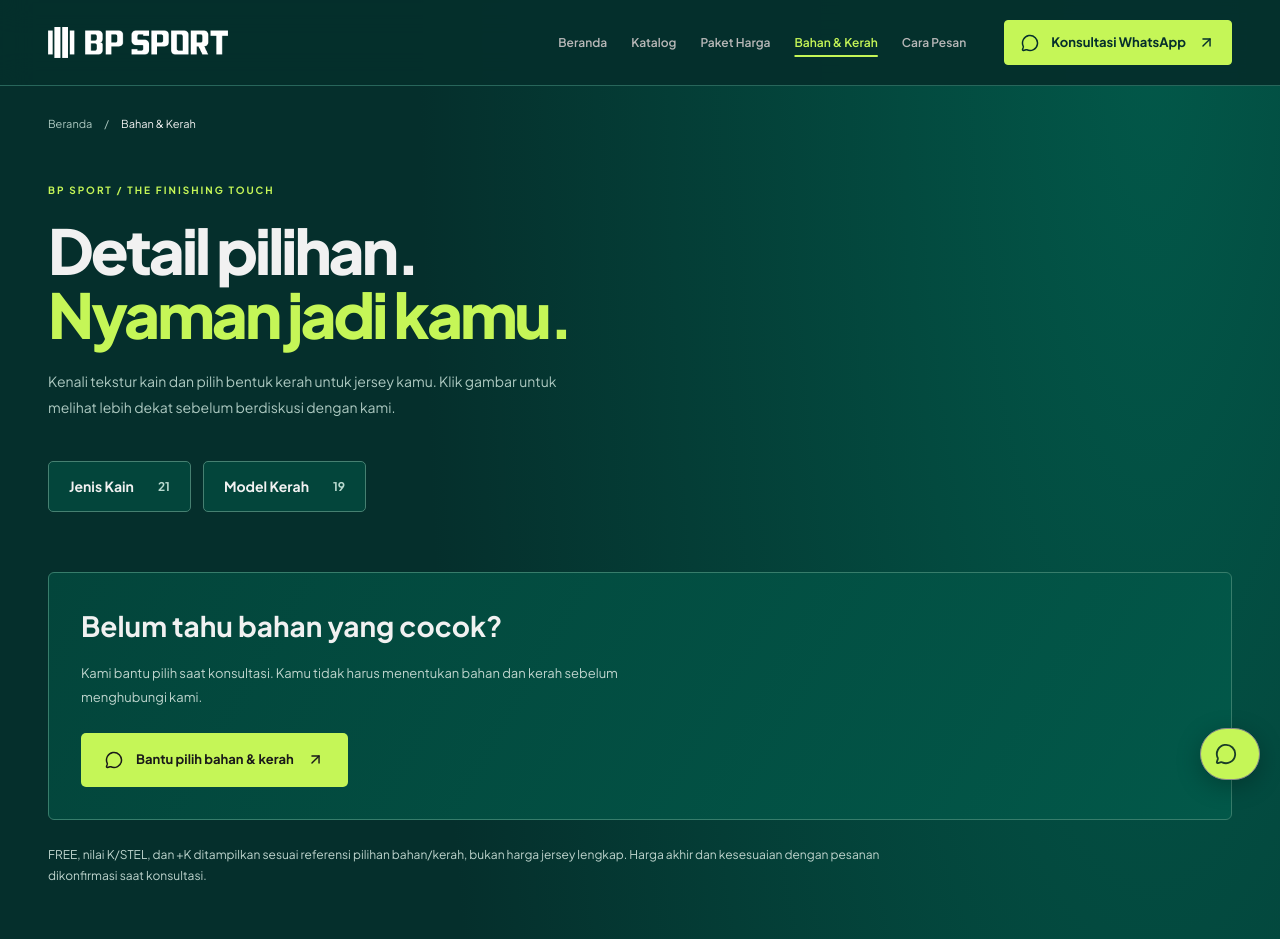
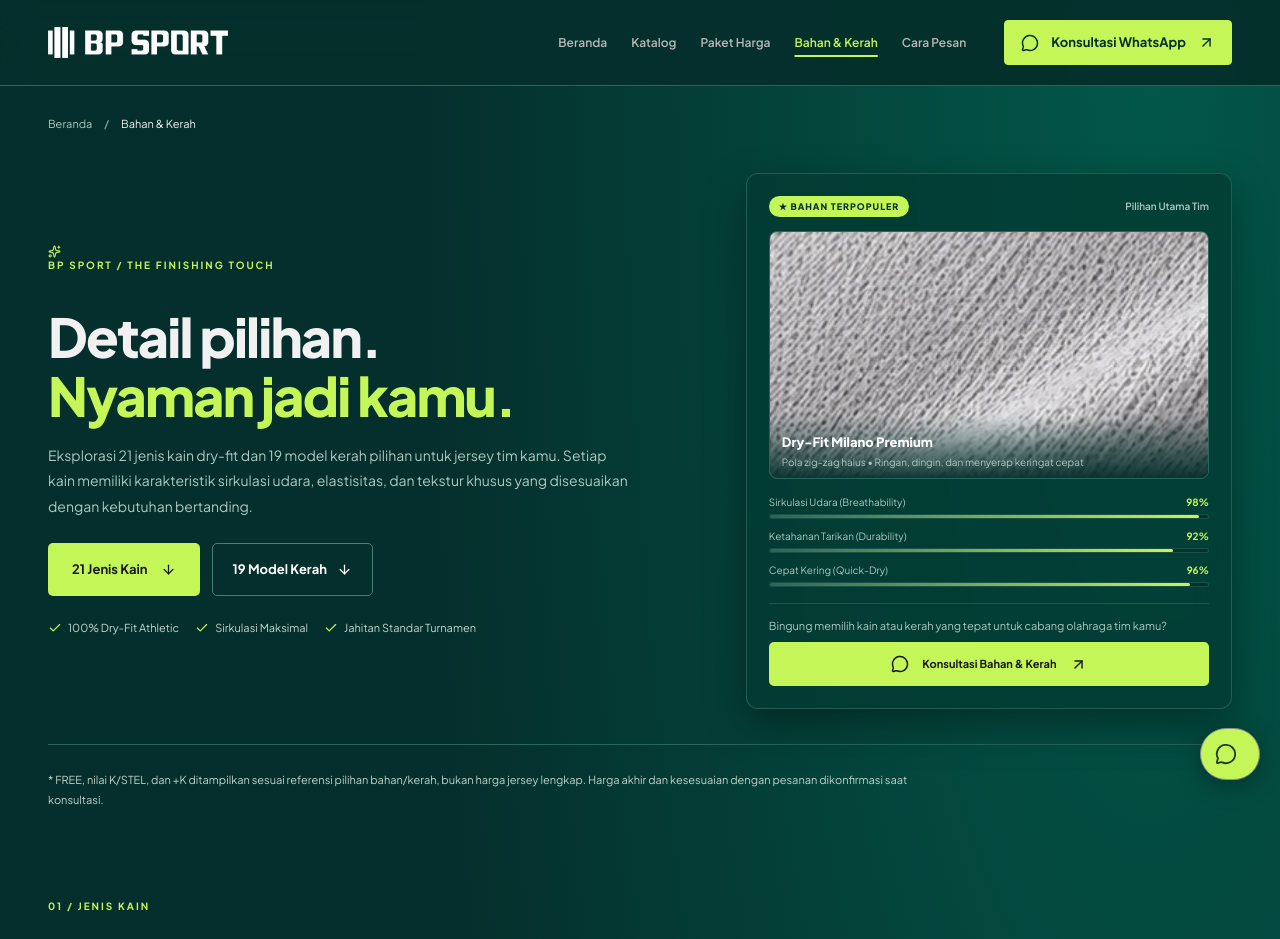
Before and after one commit to Marshel2727/web-katalog-jersy-castom, a Next.js app: page /bahan-kerah in a window 1280 px wide. Shown: the top 939 px of the page. Built offline with nearby package versions, Linux system fonts and the light colour scheme.

Commit message:
fix(ui): perbaiki layout kosong bahan-kerah dengan hero spotlight card dan filter pencarian

```diff
--- a/src/app/bahan-kerah/page.tsx
+++ b/src/app/bahan-kerah/page.tsx
@@ -1,8 +1,10 @@
 import type { Metadata } from "next";
 import Link from "next/link";
+import Image from "next/image";
 import { materials, collars } from "@/data/materials";
 import { OptionGallery } from "@/components/materials/option-gallery";
 import { WhatsAppLink } from "@/components/ui/whatsapp-link";
+import { Check, ArrowDown, Sparkles } from "lucide-react";
 
 export const metadata: Metadata = {
   title: "Pilihan Bahan & Kerah",
@@ -18,32 +20,106 @@ export default function MaterialsPage() {
         <span>/</span>
         <span>Bahan & Kerah</span>
       </nav>
-      <div className="page-heading">
-        <span className="eyebrow">BP SPORT / THE FINISHING TOUCH</span>
+
+      {/* HERO SECTION: BALANCED 2-COLUMN SHOWCASE */}
+      <section className="materials-hero">
+        <div className="materials-hero-grid">
+          {/* KOLOM KIRI: INFO & AKSI UTAMA */}
+          <div className="materials-hero-left">
+            <span className="eyebrow">
+              <Sparkles size={13} className="inline-icon" /> BP SPORT / THE FINISHING TOUCH
+            </span>
             <h1>
               Detail pilihan.
               <br />
               <span className="lime">Nyaman jadi kamu.</span>
             </h1>
-        <p>
-          Kenali tekstur kain dan pilih bentuk kerah untuk jersey kamu. Klik
-          gambar untuk melihat lebih dekat sebelum berdiskusi dengan kami.
+            <p className="materials-hero-lead">
+              Eksplorasi 21 jenis kain dry-fit dan 19 model kerah pilihan untuk jersey tim kamu.
+              Setiap kain memiliki karakteristik sirkulasi udara, elastisitas, dan tekstur khusus
+              yang disesuaikan dengan kebutuhan bertanding.
             </p>
+
+            <div className="materials-quick-actions">
+              <a href="#jenis-kain" className="button">
+                21 Jenis Kain <ArrowDown size={15} />
+              </a>
+              <a href="#model-kerah" className="button button-outline">
+                19 Model Kerah <ArrowDown size={15} />
+              </a>
             </div>
-      <nav
-        className="materials-section-nav"
-        aria-label="Bagian bahan dan kerah"
-      >
-        <a href="#jenis-kain">
-          Jenis Kain <span>21</span>
-        </a>
-        <a href="#model-kerah">
-          Model Kerah <span>19</span>
-        </a>
-      </nav>
-      <div className="materials-consultation ordering-guidance"><h2>Belum tahu bahan yang cocok?</h2><p>Kami bantu pilih saat konsultasi. Kamu tidak harus menentukan bahan dan kerah sebelum menghubungi kami.</p><WhatsAppLink>Bantu pilih bahan & kerah</WhatsAppLink></div>
+
+            <div className="materials-feature-tags">
+              <span>
+                <Check size={14} /> 100% Dry-Fit Athletic
+              </span>
+              <span>
+                <Check size={14} /> Sirkulasi Maksimal
+              </span>
+              <span>
+                <Check size={14} /> Jahitan Standar Turnamen
+              </span>
+            </div>
+          </div>
+
+          {/* KOLOM KANAN: SPOTLIGHT CARD (MENGISI RUANG KOSONG) */}
+          <div className="materials-hero-right">
+            <div className="materials-spotlight-card">
+              <div className="spotlight-badge-row">
+                <span className="spotlight-tag">★ BAHAN TERPOPULER</span>
+                <span className="spotlight-sub">Pilihan Utama Tim</span>
+              </div>
+
+              <div className="spotlight-preview-box">
+                <Image
+                  src="/images/bahan-kerah/kain/milano.webp"
+                  alt="Tekstur kain Dry-Fit Milano"
+                  width={380}
+                  height={220}
+                  className="spotlight-img"
+                  priority
+                />
+                <div className="spotlight-caption-overlay">
+                  <strong>Dry-Fit Milano Premium</strong>
+                  <small>Pola zig-zag halus • Ringan, dingin, dan menyerap keringat cepat</small>
+                </div>
+              </div>
+
+              <div className="spotlight-specs-list">
+                <div className="spec-row">
+                  <div className="spec-text">
+                    <span>Sirkulasi Udara (Breathability)</span>
+                    <strong>98%</strong>
+                  </div>
+                  <div className="spec-bar"><div className="spec-progress" style={{ width: "98%" }} /></div>
+                </div>
+                <div className="spec-row">
+                  <div className="spec-text">
+                    <span>Ketahanan Tarikan (Durability)</span>
+                    <strong>92%</strong>
+                  </div>
+                  <div className="spec-bar"><div className="spec-progress" style={{ width: "92%" }} /></div>
+                </div>
+                <div className="spec-row">
+                  <div className="spec-text">
+                    <span>Cepat Kering (Quick-Dry)</span>
+                    <strong>96%</strong>
+                  </div>
+                  <div className="spec-bar"><div className="spec-progress" style={{ width: "96%" }} /></div>
+                </div>
+              </div>
+
+              <div className="spotlight-consultation">
+                <p>Bingung memilih kain atau kerah yang tepat untuk cabang olahraga tim kamu?</p>
+                <WhatsAppLink className="spotlight-btn">Konsultasi Bahan & Kerah</WhatsAppLink>
+              </div>
+            </div>
+          </div>
+        </div>
+      </section>
+
       <p className="materials-price-note">
-        FREE, nilai K/STEL, dan +K ditampilkan sesuai referensi pilihan
+        * FREE, nilai K/STEL, dan +K ditampilkan sesuai referensi pilihan
         bahan/kerah, bukan harga jersey lengkap. Harga akhir dan kesesuaian
         dengan pesanan dikonfirmasi saat konsultasi.
       </p>
--- a/src/app/globals.css
+++ b/src/app/globals.css
@@ -1763,12 +1763,49 @@ body { background: radial-gradient(ellipse at 90% 0%, #025849 0, transparent 45%
 @media (min-width:761px) and (max-width:1100px) { .header-inner { height: auto; min-height: 85px; flex-wrap: wrap; gap: 15px; padding-block: 16px; } .header .navigation { flex-wrap: wrap; } }
 @media (max-width:760px) { .package-grid, .package-grid-two { grid-template-columns: 1fr; } .package-image img, .package-grid-two .package-image img { height: 240px; } .package-content { padding: 20px; } .pricing-teaser { align-items: flex-start; flex-direction: column; padding: 22px; } .pricing-section h2 { font-size: 26px; } .pricing-section { padding-top: 42px; } .pricing-footnote { padding: 22px; } }
 .materials-page { padding-bottom: 80px; }
-.materials-page .page-heading { padding-top: 20px; max-width: 800px; }
+.materials-hero { padding: 10px 0 35px; border-bottom: 1px solid var(--line); margin-bottom: 25px; }
+.materials-hero-grid { display: grid; grid-template-columns: 1.15fr 0.85fr; gap: 40px; align-items: stretch; }
+.materials-hero-left { display: flex; flex-direction: column; justify-content: center; }
+.materials-hero-left h1 { font-size: clamp(34px, 4.2vw, 54px); font-weight: 850; line-height: 1.1; letter-spacing: -1.8px; margin: 14px 0 18px; }
+.materials-hero-lead { font-size: 14px; line-height: 1.8; color: var(--muted); max-width: 580px; margin-bottom: 24px; }
+.materials-quick-actions { display: flex; gap: 12px; flex-wrap: wrap; margin-bottom: 24px; }
+.button-outline { background: transparent; color: #ffffff; border: 1px solid #468071; border-radius: 5px; padding: 14px 20px; font-weight: 700; font-size: 13px; display: inline-flex; align-items: center; gap: 10px; transition: all 0.2s ease; }
+.button-outline:hover { background: rgba(40, 102, 91, 0.35); border-color: var(--lime); transform: translateY(-2px); }
+.materials-feature-tags { display: flex; gap: 16px; flex-wrap: wrap; font-size: 11px; color: #c0d7cf; }
+.materials-feature-tags span { display: inline-flex; align-items: center; gap: 6px; }
+.materials-feature-tags svg { color: var(--lime); }
+
+/* SPOTLIGHT CARD */
+.materials-hero-right { display: flex; align-items: stretch; }
+.materials-spotlight-card { width: 100%; background: rgba(3, 58, 50, 0.75); border: 1px solid rgba(40, 102, 91, 0.8); border-radius: 12px; padding: 22px; backdrop-filter: blur(16px); box-shadow: 0 16px 40px rgba(0, 0, 0, 0.35); display: flex; flex-direction: column; justify-content: space-between; }
+.spotlight-badge-row { display: flex; justify-content: space-between; align-items: center; margin-bottom: 14px; }
+.spotlight-tag { font-size: 9px; font-weight: 800; letter-spacing: 1px; color: #052f2c; background: var(--lime); padding: 4px 10px; border-radius: 20px; }
+.spotlight-sub { font-size: 10px; color: #adc9c1; font-weight: 600; }
+.spotlight-preview-box { position: relative; border-radius: 8px; overflow: hidden; border: 1px solid #28665b; aspect-ratio: 16 / 9; background: #025849; }
+.spotlight-img { width: 100%; height: 100%; object-fit: cover; transition: transform 0.4s ease; }
+.spotlight-preview-box:hover .spotlight-img { transform: scale(1.05); }
+.spotlight-caption-overlay { position: absolute; inset-inline: 0; bottom: 0; padding: 18px 12px 8px; background: linear-gradient(to top, rgba(3, 47, 44, 0.95), transparent); display: flex; flex-direction: column; gap: 2px; }
+.spotlight-caption-overlay strong { font-size: 13px; font-weight: 750; color: #ffffff; }
+.spotlight-caption-overlay small { font-size: 10px; color: #adc9c1; }
+.spotlight-specs-list { display: flex; flex-direction: column; gap: 10px; margin: 16px 0; }
+.spec-row { display: flex; flex-direction: column; gap: 4px; }
+.spec-text { display: flex; justify-content: space-between; font-size: 10px; color: #adc9c1; }
+.spec-text strong { color: var(--lime); }
+.spec-bar { width: 100%; height: 5px; background: rgba(5, 47, 44, 0.85); border-radius: 10px; overflow: hidden; border: 1px solid rgba(40, 102, 91, 0.6); }
+.spec-progress { height: 100%; background: linear-gradient(90deg, #28665b, var(--lime)); border-radius: 10px; }
+.spotlight-consultation { padding-top: 14px; border-top: 1px solid rgba(40, 102, 91, 0.6); display: flex; flex-direction: column; gap: 8px; }
+.spotlight-consultation p { font-size: 11px; color: #adc9c1; margin: 0; line-height: 1.5; }
+.spotlight-btn { font-size: 11px; padding: 12px 14px; width: 100%; justify-content: center; }
+
+@media (max-width: 960px) {
+  .materials-hero-grid { grid-template-columns: 1fr; gap: 28px; }
+}
+
 .materials-section-nav { display: flex; gap: 12px; flex-wrap: wrap; }
 .materials-section-nav a { display: inline-flex; align-items: center; gap: 24px; padding: 14px 20px; border: 1px solid #468071; border-radius: 5px; background: #03453b; font-weight: 700; }
 .materials-section-nav a:hover { background: #025849; }
 .materials-section-nav span { color: #b8d9cf; font-size: 12px; }
-.materials-price-note { margin-top: 24px; color: #bed4cd; font-size: 12px; line-height: 1.8; max-width: 860px; }
+.materials-price-note { margin: 18px 0 24px; color: #bed4cd; font-size: 11px; line-height: 1.8; max-width: 860px; }
 .materials-section { padding-top: 65px; scroll-margin-top: 24px; }
 .materials-section h2 { font-size: 32px; font-weight: 750; letter-spacing: -1px; line-height: 1.2; }
 .materials-section .section-heading > p { font-size: 11px; }
@@ -1777,7 +1814,12 @@ body { background: radial-gradient(ellipse at 90% 0%, #025849 0, transparent 45%
 .option-image-button { position: relative; display: block; width: 100%; aspect-ratio: 4 / 3; background: #053c32; border: 0; padding: 8px; }
 .option-image-button > img { width: 100%; height: 100%; object-fit: contain; }
 .option-card-fabric .option-image-button > img { object-fit: cover; object-position: center; }
-.option-filters { margin-bottom: 20px; align-items: center; }
+.option-filters { margin-bottom: 24px; display: flex; align-items: center; gap: 14px; flex-wrap: wrap; }
+.filter-button-group { display: flex; gap: 8px; }
+.option-search-box { display: flex; align-items: center; gap: 8px; background: #033a32; border: 1px solid #28665b; border-radius: 6px; padding: 7px 12px; color: #adc9c1; min-width: 220px; transition: border-color 0.2s ease; }
+.option-search-box:focus-within { border-color: var(--lime); }
+.option-search-box input { background: transparent; border: 0; color: #ffffff; font-size: 12px; outline: none; width: 100%; }
+.option-search-box input::placeholder { color: #7a9e94; }
 .option-count { margin-left: auto; color: var(--muted); font-size: 11px; }
 .option-image-button:hover .option-enlarge { background: #026953; }
 .option-image-button:focus-visible { outline-offset: -4px; }
```
Also changed, not shown: src/components/materials/option-gallery.tsx (+37 -8 lines). Lines whose indentation alone changed are shown as unchanged.
